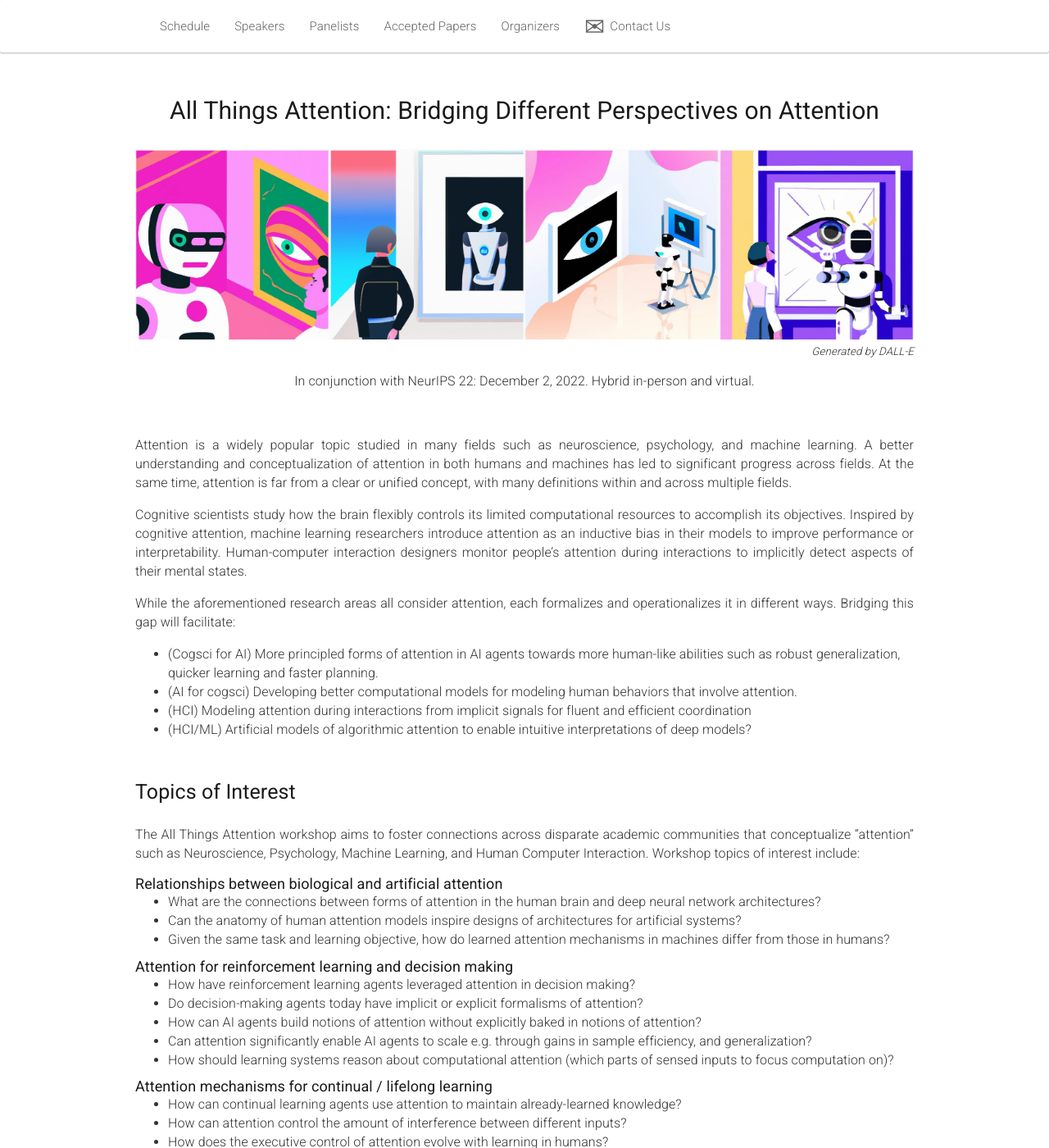
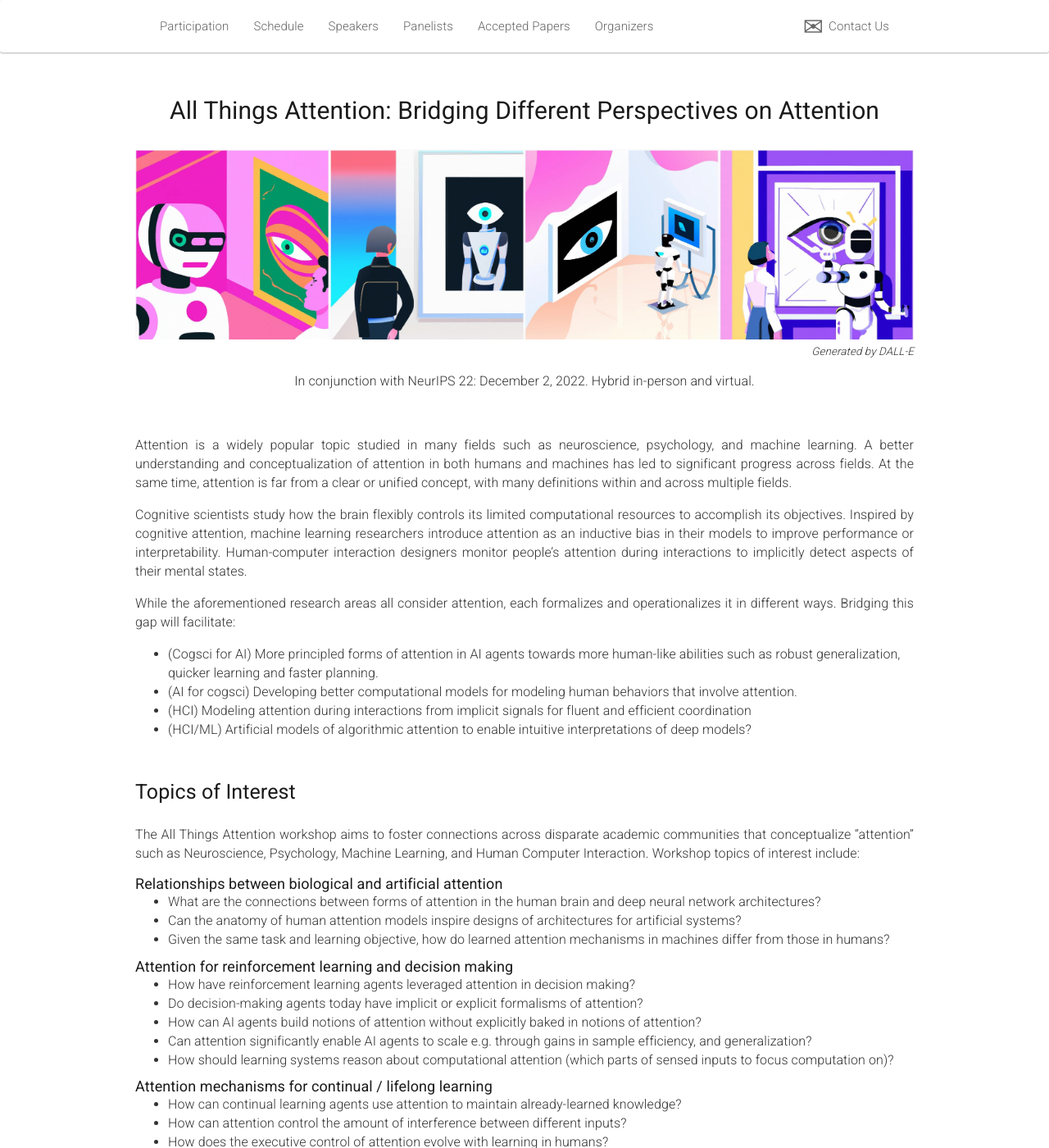
Before and after one commit to attention-learning-workshop/attention-learning-workshop.github.io, a Jekyll site: the page built from _pages/home_2022.md, in a window 1280 px wide and 1400 px high. Shown: the whole window at 82% size. Built offline with Jekyll 4.4.1, drawn with Linux system fonts in a browser that asks for light colours; nearby versions of some CDN libraries; some of the changed text lies outside the part shown.

Commit message:
add participate info to main page

```diff
--- a/2022/css/main.css
+++ b/2022/css/main.css
@@ -5,7 +5,12 @@
   z-index: 1020;
 }
 
+#navbar-main {
+  width: 100%;
+}
+
 ul.navbar-nav {
+  width: 100%;
   font-size: 15px;
 }
 @media (max-width:1000px) {
--- a/_includes/header_2022.html
+++ b/_includes/header_2022.html
@@ -17,6 +17,7 @@
 	<!-- <li><a href="#calls">Call for Contributions</a></li> -->
   <!-- <li><a href="#authors">For Authors</a></li> -->
 	<!-- <li><a href="#dates">Important Dates</a></li> -->
+  <li><a href="#participate">Participation</a></li>
 	<li><a href="#schedule">Schedule</a></li>
 	<li><a href="#speakers">Speakers</a></li>
   <li><a href="#panelists">Panelists</a></li>
@@ -27,7 +28,7 @@
   <li><a href="#organizers">Organizers</a></li>
 	<!-- <li><a href="#programcommittee">Program Committee</a></li> -->
 	<!-- <li><a href="#sponsors">Sponsors</a></li> -->
-  <li><a href="mailto:attention-workshop@googlegroups.com"><div style="font-size: 200%; float: left; margin-right: 0.2em;">&#9993;</div> Contact Us</a></li>
+  <li style="float: right;"><a href="mailto:attention-workshop@googlegroups.com"><div style="font-size: 200%; float: left; margin-right: 0.2em;">&#9993;</div> Contact Us</a></li>
       </ul>
     </div>
 
--- a/_pages/home_2022.md
+++ b/_pages/home_2022.md
@@ -22,6 +22,24 @@
 <br />
 
 {% include introduction.md %}
+
+<a class="anchor" id="participate"></a>
+
+## Ways to Participate
+
+### Questions
+Ask questions on slido: Use [this link](https://app.sli.do/event/bayr24RBpGdcveCqzPfdR6) or the embedded page here:
+
+<iframe src="https://app.sli.do/event/bayr24RBpGdcveCqzPfdR6" width="100%" height="100%" style="min-height: 560px;"> </iframe>
+<br />
+
+### RocketChat and NeurIPS workshop page
+
+You can participate in live discussions during the workshop [here](https://neurips.cc/virtual/2022/workshop/49996). Invited speakers will also be encouraged to answer questions offline using the same [link](https://neurips.cc/virtual/2022/workshop/49996). Please note you need to be registered for the workshop to access RocketChat.
+
+### Virtual poster session and hangouts
+
+The virtual poster session will be held on the Discord server, available [here](https://discord.gg/2WP8nM8P). It'll be open for the whole day, so feel free to jump in just to chat!
 
 <a class="anchor" id="schedule"></a>
 
```
